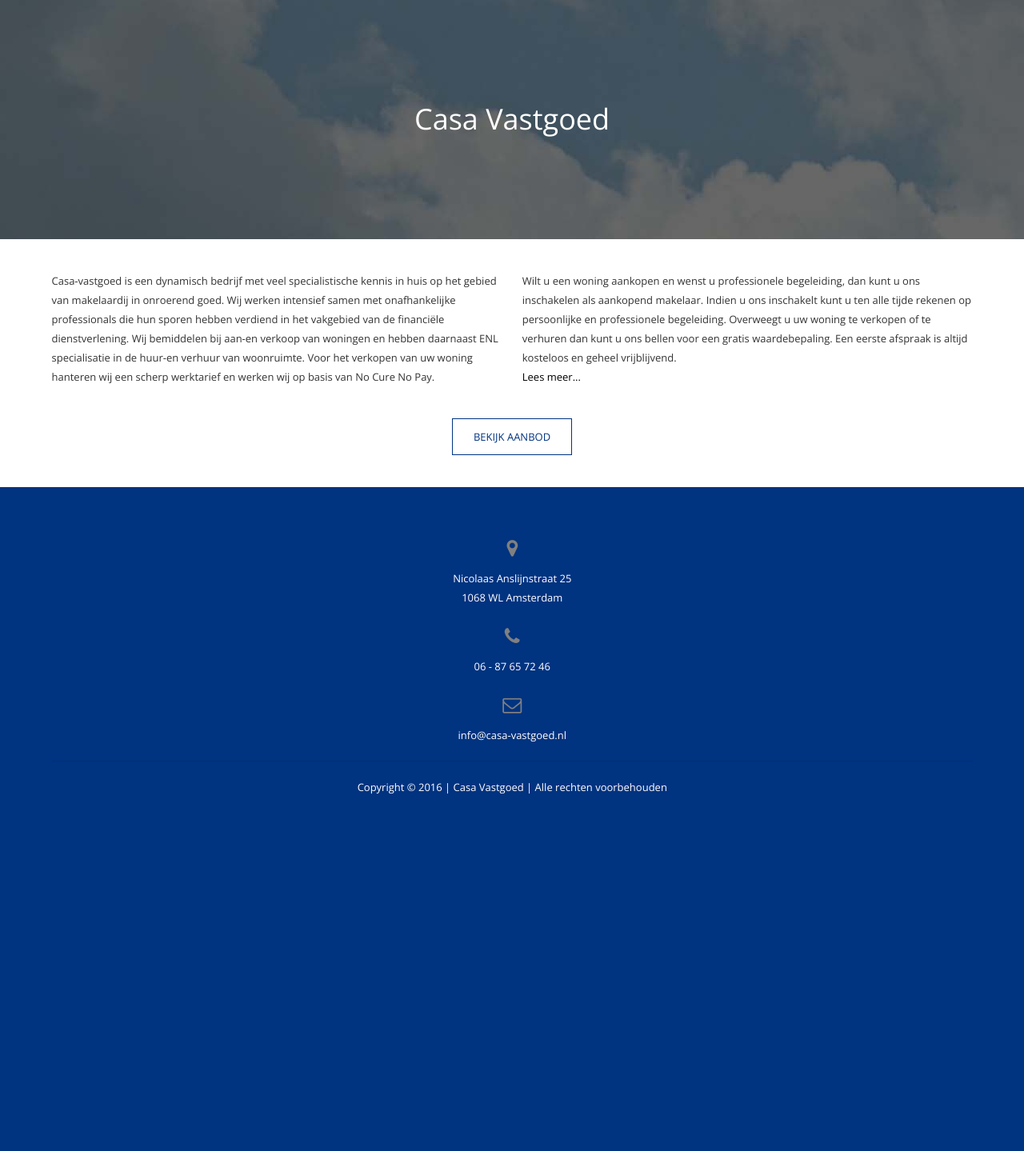
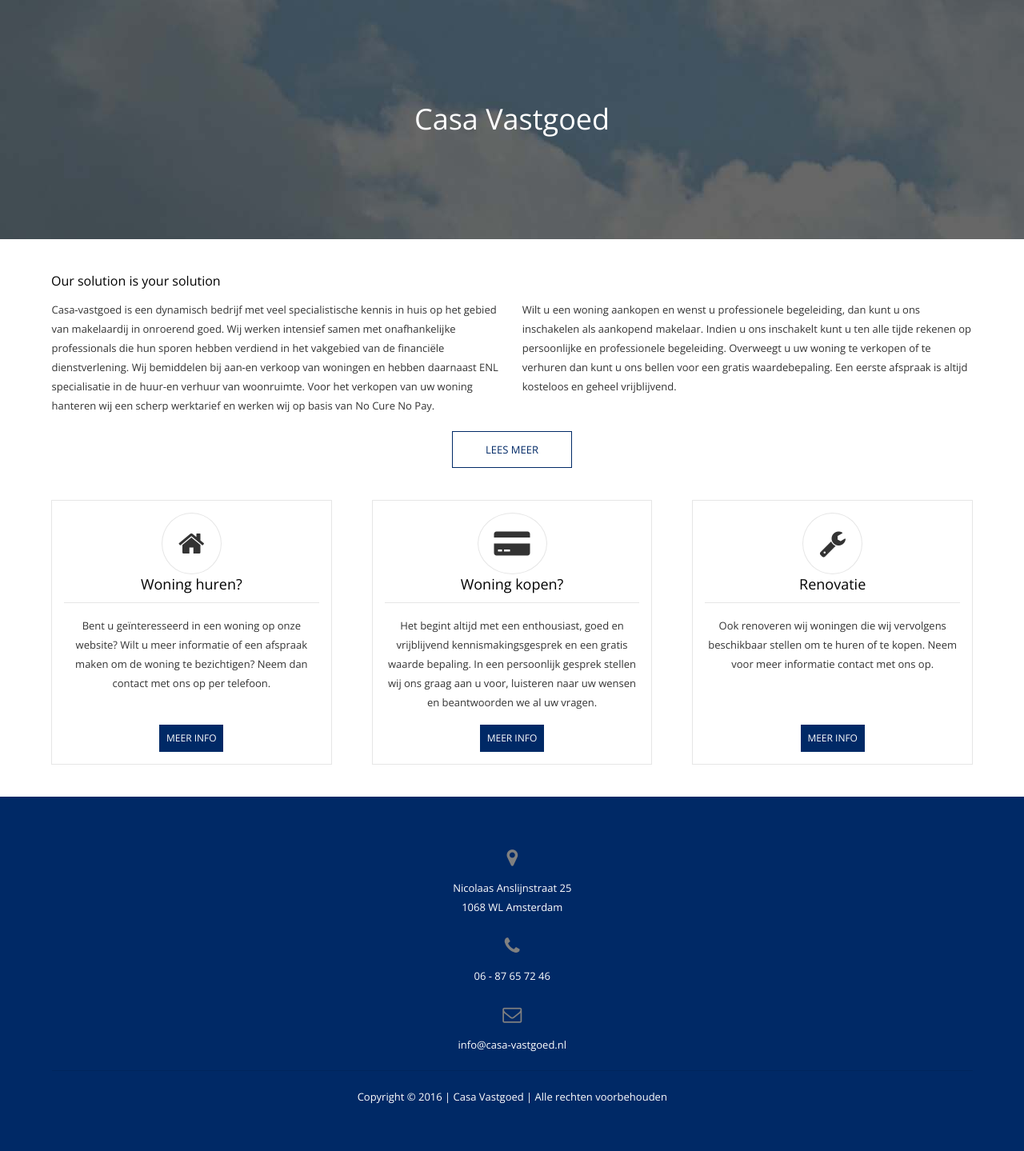
Before and after one commit to Richinel/casavastgoed_git, a PHP site: page / in a window 1280 px wide. Shown: the part 113-1552 px from the top of the page at 80% size. Before the commit the page ends 1106 px from the top, so only its background shows below. Run offline with PHP 8.4, Linux system fonts and the light colour scheme.

Commit message:
Fixed the information section.

```diff
--- a/assets/css/main.css
+++ b/assets/css/main.css
@@ -17,22 +17,38 @@ a {
   text-decoration: none;
 }
 a:hover {
-  color: #0047b3;
+  color: #003d9a;
   text-decoration: underline;
 }
 .btn {
-  border: 1px solid #003380;
+  border: 1px solid #002966;
   max-width: 150px;
   width: 90%;
   padding: 10px 0;
   text-align: center;
   text-transform: uppercase;
-  color: #003380;
+  color: #002966;
   transition: 75ms ease-in;
 }
 .btn:hover {
-  background-color: #003380;
+  background-color: #002966;
   color: white;
+}
+.btn-sm {
+  padding: 5px 0;
+  background-color: #002966;
+  max-width: 80px;
+  width: 90%;
+  text-align: center;
+  text-transform: uppercase;
+  color: white;
+  transition: 75ms ease-in;
+  font-size: 12px;
+}
+.btn-sm:hover {
+  background-color: transparent;
+  color: #002966;
+  border: 1px solid #002966;
 }
 .wrapper {
   width: 90%;
@@ -91,7 +107,7 @@ a:hover {
   right: 0;
   top: 10px;
   font-size: 35px;
-  color: #003380;
+  color: #002966;
   display: none;
 }
 .main_slider {
@@ -109,17 +125,46 @@ a:hover {
 .main_info {
   padding: 40px 0;
 }
-.main_info .wrapper .margin_col {
-  margin-bottom: 40px;
+.main_info .wrapper .btn {
+  margin: 20px auto 0px auto;
 }
-.main_info .wrapper .btn {
-  display: block;
+.information_blocks {
+  padding-bottom: 40px;
+}
+.information_blocks .wrapper .row {
+  margin: 0 !important;
+}
+.information_blocks .wrapper .row .col {
+  text-align: center;
+  border: 1px solid #e6e6e6;
+  padding: 15px;
+  position: relative;
+}
+.information_blocks .wrapper .row .col i {
+  font-size: 35px;
+  border: 1px solid #e6e6e6;
+  border-radius: 50%;
+  padding: 20px;
+  background-color: white;
+}
+.information_blocks .wrapper .row .col p {
+  margin-bottom: 50px;
+}
+.information_blocks .wrapper .row .col:nth-child(2) {
+  margin: 0 50px;
+}
+.information_blocks .wrapper .row .col .btn-sm {
   margin: auto;
+  position: absolute;
+  bottom: 15px;
+  left: 0;
+  right: 0;
+  margin-top: 20px;
 }
 footer {
   padding: 40px 0;
   color: white;
-  background-color: #003380;
+  background-color: #002966;
 }
 footer .wrapper {
   text-align: center;
@@ -139,6 +184,13 @@ footer .wrapper h3 {
 footer .wrapper hr {
   margin: 20px 0;
 }
+.offers {
+  border-top: 1px solid #e6e6e6;
+  padding: 40px 0;
+}
+.offers .wrapper .btn {
+  margin: auto;
+}
 @media screen and (max-width: 950px) {
   .nav .wrapper img {
     display: block;
@@ -151,6 +203,14 @@ footer .wrapper hr {
     display: block;
   }
 }
+@media screen and (max-width: 768px) {
+  .information_blocks .wrapper .row .col {
+    margin-bottom: 40px !important;
+  }
+  .information_blocks .wrapper .row .col:nth-child(2) {
+    margin: 0px;
+  }
+}
 @media screen and (max-width: 450px) {
   .nav .nav_info .wrapper .phone {
     border: none;
--- a/assets/css/main.less
+++ b/assets/css/main.less
@@ -2,7 +2,7 @@
 @width:		90%;
 @grey:		#e6e6e6;
 @blue:		#005ce6;
-@darkblue:	darken(#0047b3, 10%);
+@darkblue:	darken(#0047b3, 15%);
 
 body {
 	background-color: white;
@@ -43,6 +43,24 @@ a {
 	&:hover {
 		background-color: @darkblue;
 		color: white;
+	}
+}
+
+.btn-sm {
+	padding: 5px 0;
+	background-color: @darkblue;
+	max-width: 80px;
+	width: 90%;
+	text-align: center;
+	text-transform: uppercase;
+	color: white;
+	transition: 75ms ease-in;
+	font-size: 12px;
+
+	&:hover {
+		background-color: transparent;
+		color: @darkblue;
+		border: 1px solid @darkblue;
 	}
 }
 
@@ -138,13 +156,50 @@ a {
 	padding: 40px 0;
 
 	.wrapper {
-		.margin_col {
-			margin-bottom: 40px;
+		.btn {
+			margin: 20px auto 0px auto;
 		}
+	}
+}
 
-		.btn {
-			display: block;
-			margin: auto;
+.information_blocks {
+	padding-bottom: 40px;
+
+	.wrapper {
+		.row {
+			margin: 0 !important;
+
+			.col {
+				text-align: center;
+				border: 1px solid @grey;
+				padding: 15px;
+				position: relative;
+
+				i {
+					font-size: 35px;
+					border: 1px solid @grey;
+					border-radius: 50%;
+					padding: 20px;
+					background-color: white;
+				}
+
+				p {
+					margin-bottom: 50px;
+				}
+
+				&:nth-child(2) {
+					margin: 0 50px;
+				}
+
+				.btn-sm {
+					margin: auto;
+					position: absolute;
+					bottom: 15px;
+					left: 0;
+					right: 0;
+					margin-top: 20px;
+				}
+			}
 		}
 	}
 }
@@ -178,6 +233,18 @@ footer {
 	}
 }
 
+.offers {
+	border-top: 1px solid @grey;
+	padding: 40px 0;
+
+	.wrapper {
+
+		.btn {
+			margin: auto;
+		}
+	}
+}
+
 @media screen and (max-width: 950px) {
 	.nav {
 		.wrapper {
@@ -197,6 +264,22 @@ footer {
 	}
 }
 
+@media screen and (max-width: 768px) {
+	.information_blocks {
+		.wrapper {
+			.row {
+				.col {
+					margin-bottom: 40px !important;
+
+					&:nth-child(2) {
+						margin: 0px;
+					}
+				}
+			}
+		}
+	}
+}
+
 @media screen and (max-width: 450px) {
 	.nav {
 		.nav_info {
--- a/index.php
+++ b/index.php
@@ -9,6 +9,8 @@
 
 	<div class="main_info">
 		<div class="wrapper">
+			<h5>Our solution is your solution</h5>
+
 			<div class="row">
 				<div class="col">
 					Casa-vastgoed is een dynamisch bedrijf met veel specialistische kennis in huis op het gebied van makelaardij in onroerend goed. Wij werken intensief samen met onafhankelijke professionals die hun sporen hebben verdiend in het vakgebied van de financiële dienstverlening.
@@ -18,12 +20,59 @@
 				<div class="col margin_col">
 				 	Wilt u een woning aankopen en wenst u professionele begeleiding, dan kunt u ons inschakelen als aankopend makelaar. Indien u ons inschakelt kunt u ten alle tijde rekenen op persoonlijke en professionele begeleiding.
 					Overweegt u uw woning te verkopen of te verhuren dan kunt u ons bellen voor een gratis waardebepaling. Een eerste afspraak is altijd kosteloos en geheel vrijblijvend.<br>
-					<a href="#">Lees meer...</a>
 				</div>
 			</div>
 
 			<div class="btn">
-				Bekijk aanbod
+				Lees meer
+			</div>
+		</div>
+	</div>
+
+	<div class="information_blocks">
+		<div class="wrapper">
+			<div class="row between">
+				<div class="col">
+					<i class="fa fa-home" aria-hidden="true"></i>
+
+					<h4>Woning huren?</h4>
+						<hr>
+					<p>
+						Bent u geïnteresseerd in een woning op onze website? Wilt u meer informatie of een afspraak maken om de woning te bezichtigen? Neem dan contact met ons op per telefoon.
+					</p>
+
+					<div class="btn-sm">
+						Meer info
+					</div>
+				</div>
+
+				<div class="col">
+					<i class="fa fa-credit-card-alt" aria-hidden="true"></i>
+
+					<h4>Woning kopen?</h4>
+						<hr>
+					<p>
+						Het begint altijd met een enthousiast, goed en vrijblijvend kennismakingsgesprek en een gratis waarde bepaling. In een persoonlijk gesprek stellen wij ons graag aan u voor, luisteren naar uw wensen en beantwoorden we al uw vragen.
+					</p>
+
+					<div class="btn-sm">
+						Meer info
+					</div>
+				</div>
+
+				<div class="col">
+					<i class="fa fa-wrench" aria-hidden="true"></i>
+
+					<h4>Renovatie</h4>
+						<hr>
+					<p>
+						Ook renoveren wij woningen die wij vervolgens beschikbaar stellen om te huren of te kopen. Neem voor meer informatie contact met ons op.
+					</p>
+
+					<div class="btn-sm">
+						Meer info
+					</div>
+				</div>
 			</div>
 		</div>
 	</div>
```
